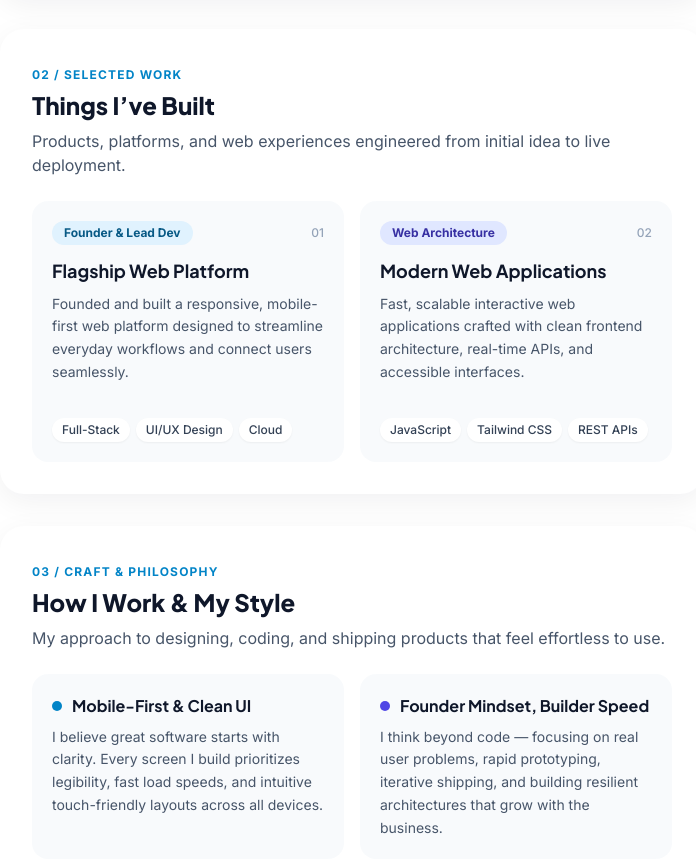
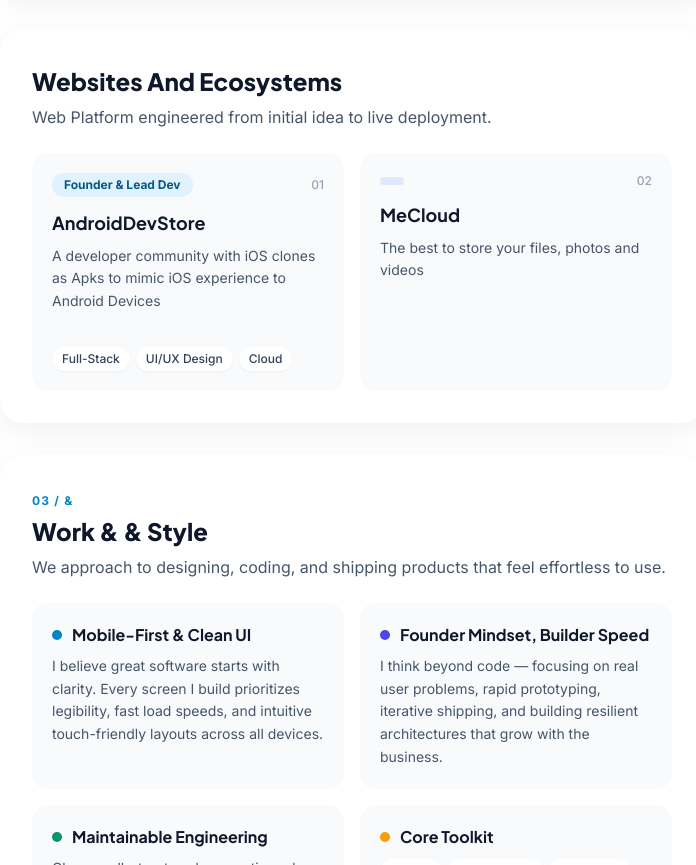
Before and after one commit to emmanuelmabheure900-crypto/emmanuelmabheure, a plain HTML site: page index.html in a window 1280 px wide. Shown: the part 1413-2278 px from the top of the page, without its empty margins (288-984 px from the left). Drawn offline with nearby package versions, Linux system fonts and the light colour scheme.

Commit message:
Update project descriptions and section titles

````diff
--- a/index.html
+++ b/index.html
@@ -171,10 +171,10 @@
     ------------------------------------------------------------------------ -->
     <section id="built" class="scroll-mt-8 bg-white rounded-3xl p-6 sm:p-8 shadow-[0_8px_30px_rgba(15,23,42,0.06)]">
       <div class="mb-6">
-        <span class="text-xs font-bold uppercase tracking-widest text-sky-600">02 / Selected Work</span>
-        <h2 class="font-display text-2xl font-extrabold text-slate-900 mt-1">Things I’ve Built</h2>
+        <span class="text-xs font-bold uppercase tracking-widest text-sky-600"></span>
+        <h2 class="font-display text-2xl font-extrabold text-slate-900 mt-1">Websites And Ecosystems</h2>
         <p class="mt-2 text-sm sm:text-base text-slate-600">
-          Products, platforms, and web experiences engineered from initial idea to live deployment.
+          Web Platform engineered from initial idea to live deployment.
         </p>
       </div>
 
@@ -186,9 +186,9 @@
               <span class="text-xs font-bold px-3 py-1 rounded-full bg-sky-100 text-sky-800">Founder &amp; Lead Dev</span>
               <span class="text-xs font-medium text-slate-400">01</span>
             </div>
-            <h3 class="font-display text-lg font-bold text-slate-900">Flagship Web Platform</h3>
+            <h3 class="font-display text-lg font-bold text-slate-900">AndroidDevStore</h3>
             <p class="mt-2 text-sm text-slate-600 leading-relaxed">
-              Founded and built a responsive, mobile-first web platform designed to streamline everyday workflows and connect users seamlessly.
+              A developer community with iOS clones as Apks to mimic iOS experience to Android Devices
             </p>
           </div>
           <div class="mt-5 pt-3.5 flex flex-wrap gap-1.5">
@@ -202,18 +202,15 @@
         <article class="flex flex-col justify-between bg-slate-50/90 rounded-2xl p-5 hover:bg-slate-100/70 transition">
           <div>
             <div class="flex items-center justify-between gap-2 mb-3">
-              <span class="text-xs font-bold px-3 py-1 rounded-full bg-indigo-100 text-indigo-800">Web Architecture</span>
+              <span class="text-xs font-bold px-3 py-1 rounded-full bg-indigo-100 text-indigo-800"></span>
               <span class="text-xs font-medium text-slate-400">02</span>
             </div>
-            <h3 class="font-display text-lg font-bold text-slate-900">Modern Web Applications</h3>
+            <h3 class="font-display text-lg font-bold text-slate-900">MeCloud</h3>
             <p class="mt-2 text-sm text-slate-600 leading-relaxed">
-              Fast, scalable interactive web applications crafted with clean frontend architecture, real-time APIs, and accessible interfaces.
+              The best to store your files, photos and videos
             </p>
           </div>
           <div class="mt-5 pt-3.5 flex flex-wrap gap-1.5">
-            <span class="text-xs font-medium px-2.5 py-1 rounded-full bg-white text-slate-700 shadow-sm">JavaScript</span>
-            <span class="text-xs font-medium px-2.5 py-1 rounded-full bg-white text-slate-700 shadow-sm">Tailwind CSS</span>
-            <span class="text-xs font-medium px-2.5 py-1 rounded-full bg-white text-slate-700 shadow-sm">REST APIs</span>
           </div>
         </article>
       </div>
@@ -224,10 +221,10 @@
     ------------------------------------------------------------------------ -->
     <section id="style" class="scroll-mt-8 bg-white rounded-3xl p-6 sm:p-8 shadow-[0_8px_30px_rgba(15,23,42,0.06)]">
       <div class="mb-6">
-        <span class="text-xs font-bold uppercase tracking-widest text-sky-600">03 / Craft &amp; Philosophy</span>
-        <h2 class="font-display text-2xl font-extrabold text-slate-900 mt-1">How I Work &amp; My Style</h2>
+        <span class="text-xs font-bold uppercase tracking-widest text-sky-600">03 / &amp; </span>
+        <h2 class="font-display text-2xl font-extrabold text-slate-900 mt-1">Work &amp; & Style</h2>
         <p class="mt-2 text-sm sm:text-base text-slate-600">
-          My approach to designing, coding, and shipping products that feel effortless to use.
+          We approach to designing, coding, and shipping products that feel effortless to use.
         </p>
       </div>
 
@@ -299,7 +296,7 @@
       <div class="mt-7 flex flex-wrap items-center justify-center gap-3.5">
         <!-- EMAIL BUTTON: Replace "#" with "mailto:your-email@example.com" -->
         <a
-          href="#"
+          href="emmanuelmabheure900@gmail.com"
           id="emailLink"
           class="inline-flex items-center gap-2.5 px-6 py-3 rounded-full bg-slate-900 text-white text-sm font-semibold hover:bg-slate-800 transition shadow-sm"
         >
@@ -311,7 +308,7 @@
 
         <!-- GITHUB BUTTON: Replace "#" with "https://github.com/your-username" -->
         <a
-          href="#"
+          href="emmanuelmabheure900-crypto.github.io"
           id="githubLink"
           target="_blank"
           rel="noopener noreferrer"
@@ -336,4 +333,3 @@
 
 </body>
 </html>
-```
````
